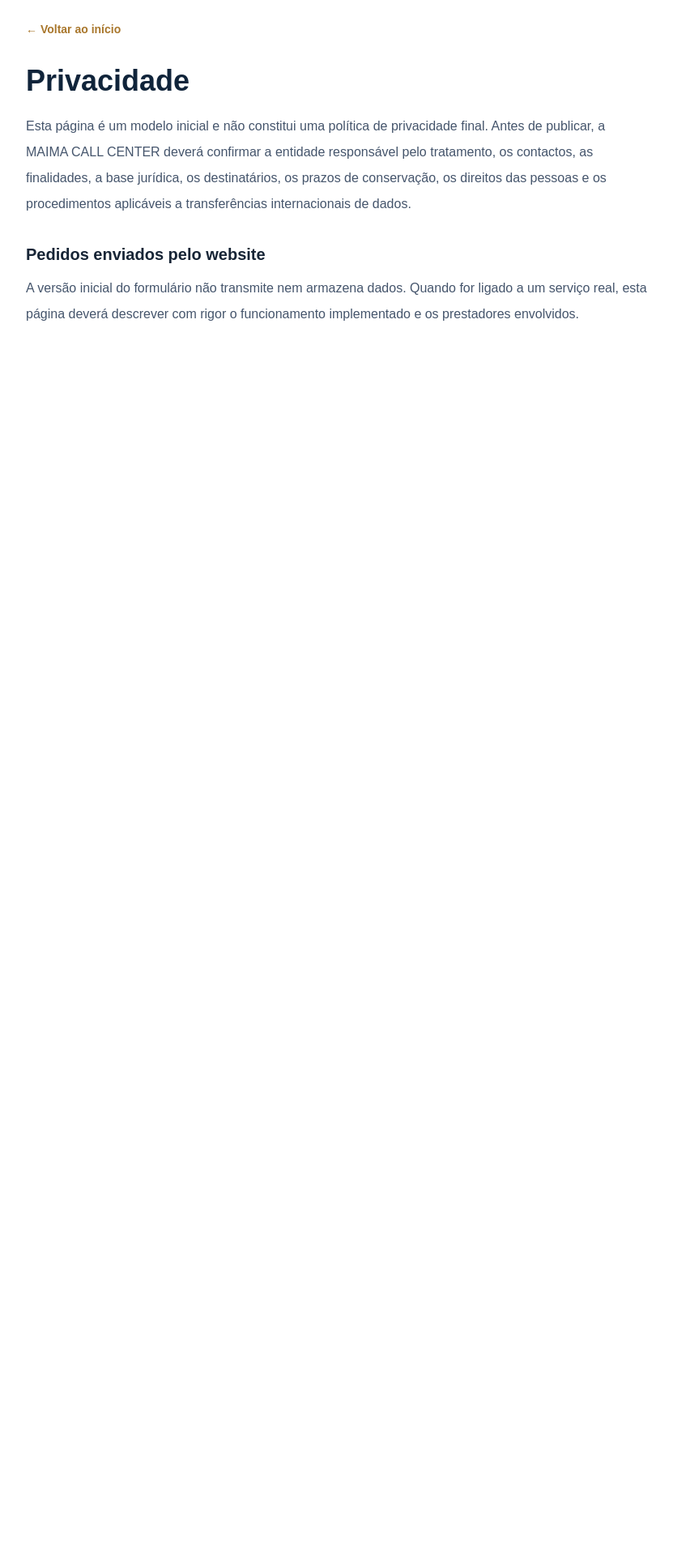
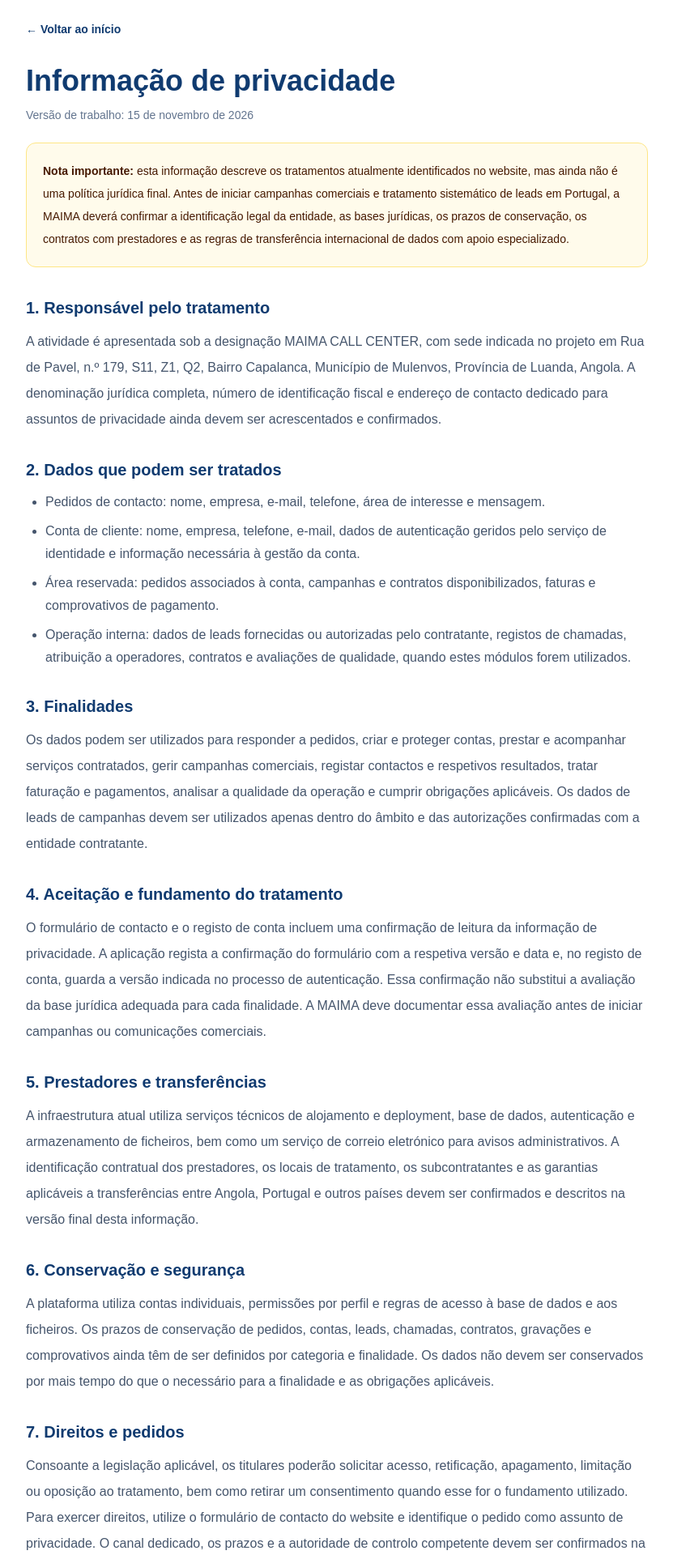
Before and after one commit to connectservico96-source/maima-call-center-website, a Next.js app: page /privacidade in a window 1280 px wide. Shown: the part 40-1960 px from the top of the page at 81% size, without its empty margins (224-1055 px from the left). Before the commit the page ends 800 px from the top, so only its background shows below. Built offline with nearby package versions, Linux system fonts and the light colour scheme; no server answers.

Commit message:
Replace provisional legal pages with service-accurate MAIMA content

```diff
--- a/app/privacidade/page.tsx
+++ b/app/privacidade/page.tsx
@@ -1,15 +1,50 @@
 import Link from "next/link";
 
-export const metadata = { title: "Privacidade", robots: { index: false, follow: false } };
+export const metadata = {
+  title: "Privacidade",
+  description: "Informação provisória sobre o tratamento de dados pessoais no website e nos serviços digitais da MAIMA CALL CENTER.",
+  robots: { index: false, follow: false },
+};
 
 export default function PrivacyPage() {
   return (
     <main className="container max-w-3xl py-16">
-      <Link href="/" className="text-sm font-bold text-[#a9772c]">← Voltar ao início</Link>
-      <h1 className="mt-8 text-4xl font-bold text-[#10243a]">Privacidade</h1>
-      <p className="mt-5 leading-8 text-slate-600">Esta página é um modelo inicial e não constitui uma política de privacidade final. Antes de publicar, a MAIMA CALL CENTER deverá confirmar a entidade responsável pelo tratamento, os contactos, as finalidades, a base jurídica, os destinatários, os prazos de conservação, os direitos das pessoas e os procedimentos aplicáveis a transferências internacionais de dados.</p>
-      <h2 className="mt-8 text-xl font-bold">Pedidos enviados pelo website</h2>
-      <p className="mt-3 leading-8 text-slate-600">A versão inicial do formulário não transmite nem armazena dados. Quando for ligado a um serviço real, esta página deverá descrever com rigor o funcionamento implementado e os prestadores envolvidos.</p>
+      <Link href="/" className="text-sm font-bold text-[#103B70]">← Voltar ao início</Link>
+      <h1 className="mt-8 text-4xl font-bold text-[#103B70]">Informação de privacidade</h1>
+      <p className="mt-3 text-sm text-slate-500">Versão de trabalho: 15 de novembro de 2026</p>
+      <div className="mt-6 rounded-xl border border-amber-200 bg-amber-50 p-5 text-sm leading-7 text-amber-950">
+        <strong>Nota importante:</strong> esta informação descreve os tratamentos atualmente identificados no website, mas ainda não é uma política jurídica final. Antes de iniciar campanhas comerciais e tratamento sistemático de leads em Portugal, a MAIMA deverá confirmar a identificação legal da entidade, as bases jurídicas, os prazos de conservação, os contratos com prestadores e as regras de transferência internacional de dados com apoio especializado.
+      </div>
+
+      <h2 className="mt-9 text-xl font-bold text-[#103B70]">1. Responsável pelo tratamento</h2>
+      <p className="mt-3 leading-8 text-slate-600">A atividade é apresentada sob a designação MAIMA CALL CENTER, com sede indicada no projeto em Rua de Pavel, n.º 179, S11, Z1, Q2, Bairro Capalanca, Município de Mulenvos, Província de Luanda, Angola. A denominação jurídica completa, número de identificação fiscal e endereço de contacto dedicado para assuntos de privacidade ainda devem ser acrescentados e confirmados.</p>
+
+      <h2 className="mt-8 text-xl font-bold text-[#103B70]">2. Dados que podem ser tratados</h2>
+      <ul className="mt-3 list-disc space-y-2 pl-6 leading-7 text-slate-600">
+        <li>Pedidos de contacto: nome, empresa, e-mail, telefone, área de interesse e mensagem.</li>
+        <li>Conta de cliente: nome, empresa, telefone, e-mail, dados de autenticação geridos pelo serviço de identidade e informação necessária à gestão da conta.</li>
+        <li>Área reservada: pedidos associados à conta, campanhas e contratos disponibilizados, faturas e comprovativos de pagamento.</li>
+        <li>Operação interna: dados de leads fornecidas ou autorizadas pelo contratante, registos de chamadas, atribuição a operadores, contratos e avaliações de qualidade, quando estes módulos forem utilizados.</li>
+      </ul>
+
+      <h2 className="mt-8 text-xl font-bold text-[#103B70]">3. Finalidades</h2>
+      <p className="mt-3 leading-8 text-slate-600">Os dados podem ser utilizados para responder a pedidos, criar e proteger contas, prestar e acompanhar serviços contratados, gerir campanhas comerciais, registar contactos e respetivos resultados, tratar faturação e pagamentos, analisar a qualidade da operação e cumprir obrigações aplicáveis. Os dados de leads de campanhas devem ser utilizados apenas dentro do âmbito e das autorizações confirmadas com a entidade contratante.</p>
+
+      <h2 className="mt-8 text-xl font-bold text-[#103B70]">4. Aceitação e fundamento do tratamento</h2>
+      <p className="mt-3 leading-8 text-slate-600">O formulário de contacto e o registo de conta incluem uma confirmação de leitura da informação de privacidade. A aplicação regista a confirmação do formulário com a respetiva versão e data e, no registo de conta, guarda a versão indicada no processo de autenticação. Essa confirmação não substitui a avaliação da base jurídica adequada para cada finalidade. A MAIMA deve documentar essa avaliação antes de iniciar campanhas ou comunicações comerciais.</p>
+
+      <h2 className="mt-8 text-xl font-bold text-[#103B70]">5. Prestadores e transferências</h2>
+      <p className="mt-3 leading-8 text-slate-600">A infraestrutura atual utiliza serviços técnicos de alojamento e deployment, base de dados, autenticação e armazenamento de ficheiros, bem como um serviço de correio eletrónico para avisos administrativos. A identificação contratual dos prestadores, os locais de tratamento, os subcontratantes e as garantias aplicáveis a transferências entre Angola, Portugal e outros países devem ser confirmados e descritos na versão final desta informação.</p>
+
+      <h2 className="mt-8 text-xl font-bold text-[#103B70]">6. Conservação e segurança</h2>
+      <p className="mt-3 leading-8 text-slate-600">A plataforma utiliza contas individuais, permissões por perfil e regras de acesso à base de dados e aos ficheiros. Os prazos de conservação de pedidos, contas, leads, chamadas, contratos, gravações e comprovativos ainda têm de ser definidos por categoria e finalidade. Os dados não devem ser conservados por mais tempo do que o necessário para a finalidade e as obrigações aplicáveis.</p>
+
+      <h2 className="mt-8 text-xl font-bold text-[#103B70]">7. Direitos e pedidos</h2>
+      <p className="mt-3 leading-8 text-slate-600">Consoante a legislação aplicável, os titulares poderão solicitar acesso, retificação, apagamento, limitação ou oposição ao tratamento, bem como retirar um consentimento quando esse for o fundamento utilizado. Para exercer direitos, utilize o formulário de contacto do website e identifique o pedido como assunto de privacidade. O canal dedicado, os prazos e a autoridade de controlo competente devem ser confirmados na revisão jurídica final.</p>
+
+      <h2 className="mt-8 text-xl font-bold text-[#103B70]">8. Contacto e atualizações</h2>
+      <p className="mt-3 leading-8 text-slate-600">Os contactos telefónico e eletrónico oficiais da MAIMA ainda não foram fornecidos para publicação. Esta página será atualizada quando a identificação jurídica, os contactos, as bases de tratamento, os prazos e os prestadores estiverem formalmente confirmados.</p>
+      <p className="mt-10 border-t border-slate-200 pt-5 text-xs leading-6 text-slate-400">Esta página é uma base informativa de trabalho e não constitui aconselhamento jurídico nem declaração de conformidade legal.</p>
     </main>
   );
 }
```
